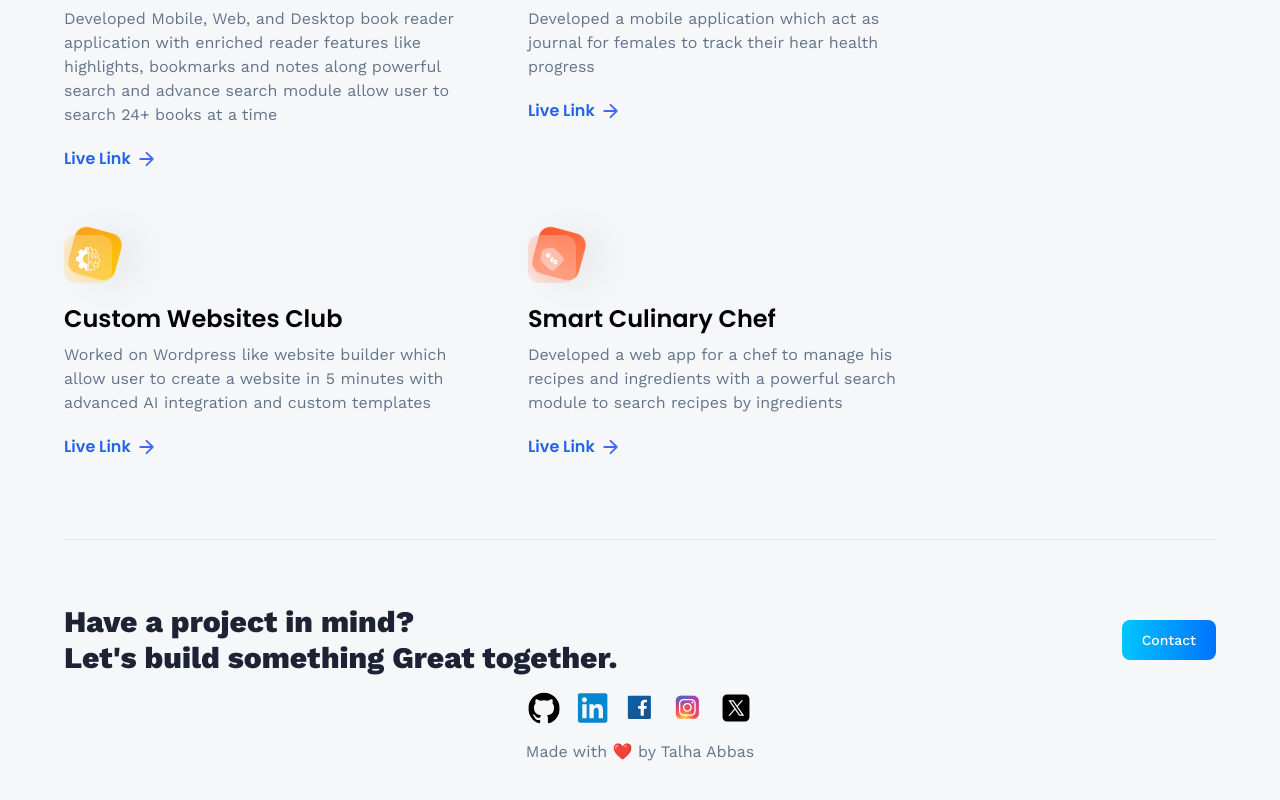
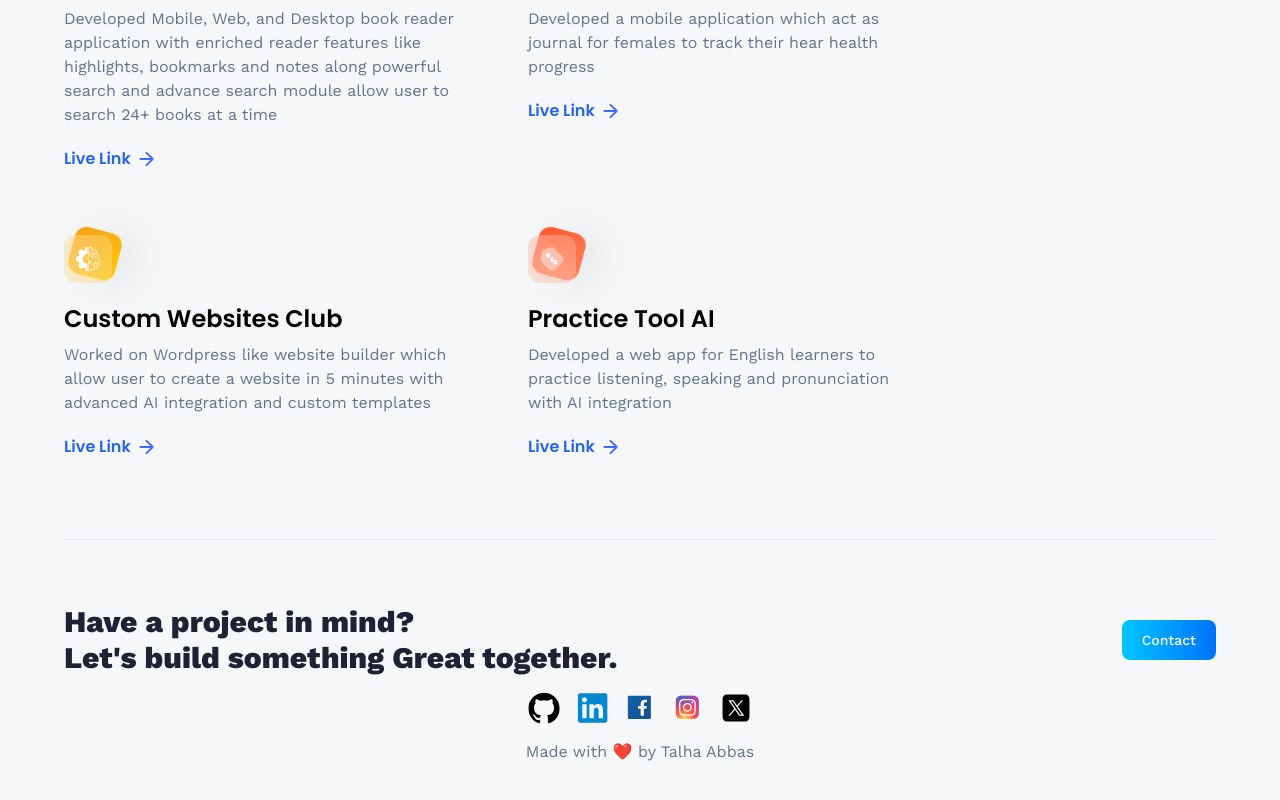
Before and after one commit to TalhaAbbas55/portfolio, a React (Vite) app: page /projects in a window 1280 px wide. Shown: the part 729-1529 px from the top of the page. Built offline with nearby package versions, Linux system fonts and the light colour scheme.

Commit message:
fixed projects section

```diff
--- a/src/constants/index.js
+++ b/src/constants/index.js
@@ -263,7 +263,7 @@ export const projects = [
     name: "Curl Compass",
     description:
       "Developed a mobile application which act as journal for females to track their hear health progress",
-    link: "https://crane-chinchilla-nszn.squarespace.com/",
+    link: "https://apps.apple.com/pk/app/curl-compass/id6477861467",
   },
   {
     iconUrl: summiz,
@@ -276,9 +276,9 @@ export const projects = [
   {
     iconUrl: pricewise,
     theme: "btn-back-red",
-    name: "Smart Culinary Chef",
+    name: "Practice Tool AI",
     description:
-      " Developed a web app for a chef to manage his recipes and ingredients with a powerful search module to search recipes by ingredients",
-    link: "https://nextcloud.com/",
+      "Developed a web app for English learners to practice listening, speaking and pronunciation with AI integration",
+    link: "https://practicetoolai.demystifyenglish.com/",
   },
 ];
```
